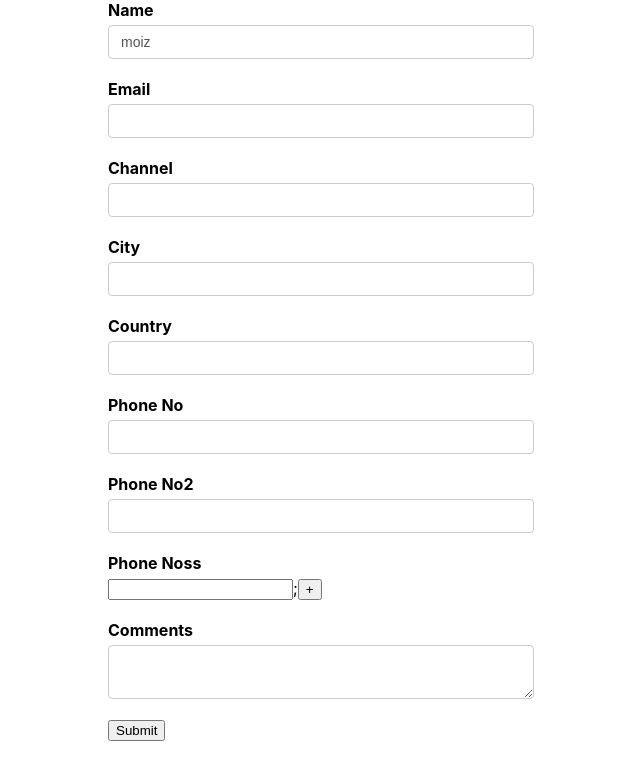
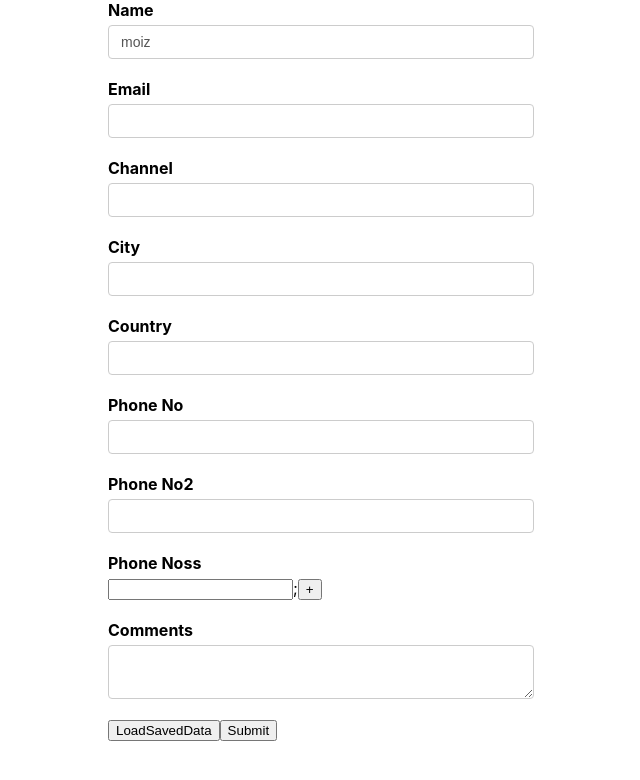
Before and after one commit to Abdul-Moiz03/Formik_Form-With-Validation, a React (Create React App) app: page / in a window 1280 px wide. Shown: the top 780 px of the page, without its empty margins (319-959 px from the left). Built offline with nearby package versions, Linux system fonts and the light colour scheme.

Commit message:
LOAD SAVE DATA

```diff
--- a/src/components/NewYoutubeForm.jsx
+++ b/src/components/NewYoutubeForm.jsx
@@ -1,4 +1,4 @@
-import React from "react";
+import React, { useState } from "react";
 import { Formik, Form, Field, ErrorMessage, FieldArray } from "formik";
 import * as Yup from "yup";
 const initialValues = {
@@ -13,12 +13,26 @@ const initialValues = {
   Phone: ["", ""],
   phNumbers: [""],
 };
+const savedDataAPI = {
+  name: "moiz",
+  email: "moizrauf03@gmail.com",
+  channel: "MRA",
+  comments: "ADOPT ME",
+  adress: {
+    city: "KARACHI",
+    country: "CANDA",
+  },
+  Phone: ["342", "342"],
+  phNumbers: ["420"],
+};
 //this automaticcly takes values
 // const onSubmit = (values) => {
 //   console.log("On Submit f", values);
 // };
-const onSubmit = (values) => {
+const onSubmit = (values, formsubmitting) => {
   console.log("On Submit f", values);
+  formsubmitting.setSubmitting(false);
+  console.log(formsubmitting);
 };
 //validation through formik
 // const validate = (values) => {
@@ -42,7 +56,7 @@ const validationSchema = Yup.object({
   name: Yup.string().required("Requried!"),
   email: Yup.string().email("Invalid Email Formate").required("Requried!"),
   channel: Yup.string().required("Requried!"),
-  comments: Yup.string().required("Requried!"),
+  comments: Yup.string().max(255).required("Requried!"),
   adress: Yup.object().shape({
     city: Yup.string().required("Requried!"),
     country: Yup.string().required("Requried!"),
@@ -57,13 +71,18 @@ const NewYoutubeForm = () => {
   //   });
   // console.log("Form visited ", formik.touched);
   // console.log("Form values ", formik.values);
-
+  const [savedData, setsavedData] = useState(null);
+  console.log("CHECKING STATE DATA", savedData);
   return (
     <Formik
-      initialValues={initialValues}
+      initialValues={savedData || initialValues}
       validationSchema={validationSchema}
       onSubmit={onSubmit}
+      enableReinitialize
     >
+      {(formik) => {
+        console.log(formik);
+        return (
           <Form>
             <div className="form-control">
               <label htmlFor="name"> Name</label>
@@ -219,8 +238,23 @@ const NewYoutubeForm = () => {
                 {(error) => <div className="error">{error}</div>}
               </ErrorMessage>
             </div>
-        <button type="submit">Submit</button>{" "}
+            <button
+              type="submit"
+              onClick={() => {
+                setsavedData(savedDataAPI);
+              }}
+            >
+              LoadSavedData
+            </button>
+            <button
+              type="submit"
+              disabled={!formik.isValid || formik.isSubmitting}
+            >
+              Submit
+            </button>{" "}
           </Form>
+        );
+      }}
     </Formik>
   );
 };
```
Lines whose indentation alone changed are shown as unchanged.
